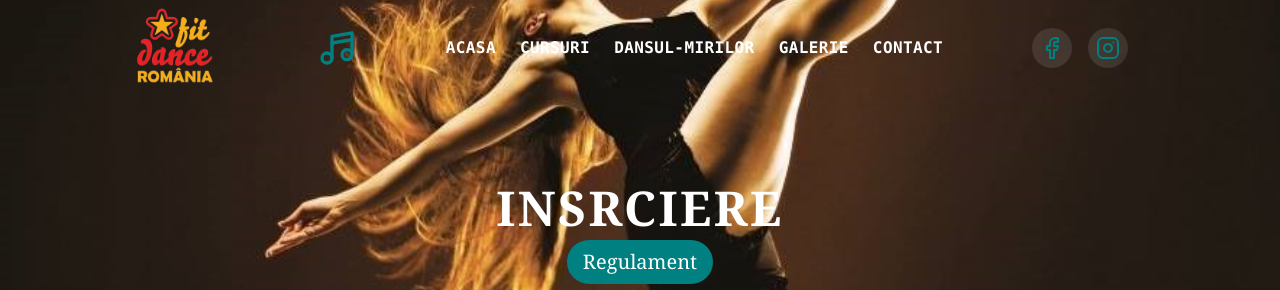
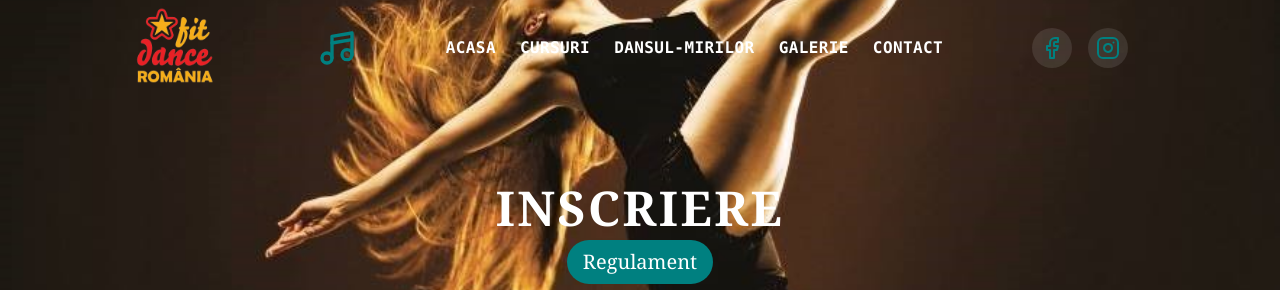
Before and after one commit to FitDanceOradea/FitDance, a Next.js app: page /inscriere in a window 1280 px wide. Shown: the top 290 px of the page. Built offline with nearby package versions, Linux system fonts and the light colour scheme.

Commit message:
Update page.tsx

```diff
--- a/app/(main)/inscriere/page.tsx
+++ b/app/(main)/inscriere/page.tsx
@@ -165,7 +165,7 @@ catch (error){
   return (
     <div className="mt-20 ">
       <div className="text-center font-serif p-2  text-5xl mt-10 text-white font-semibold tracking-wider ">
-        INSRCIERE{" "}
+        INSCRIERE{" "}
       </div>
       <div className="flex items-center justify-center ">
         <Link
```
